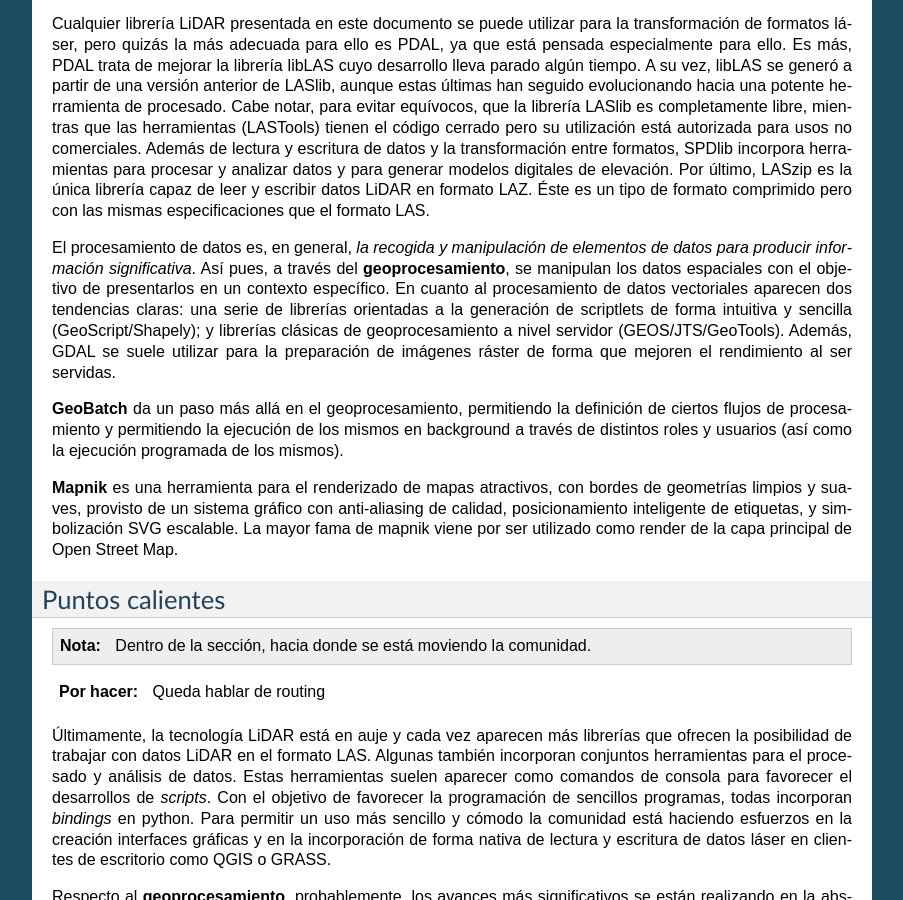
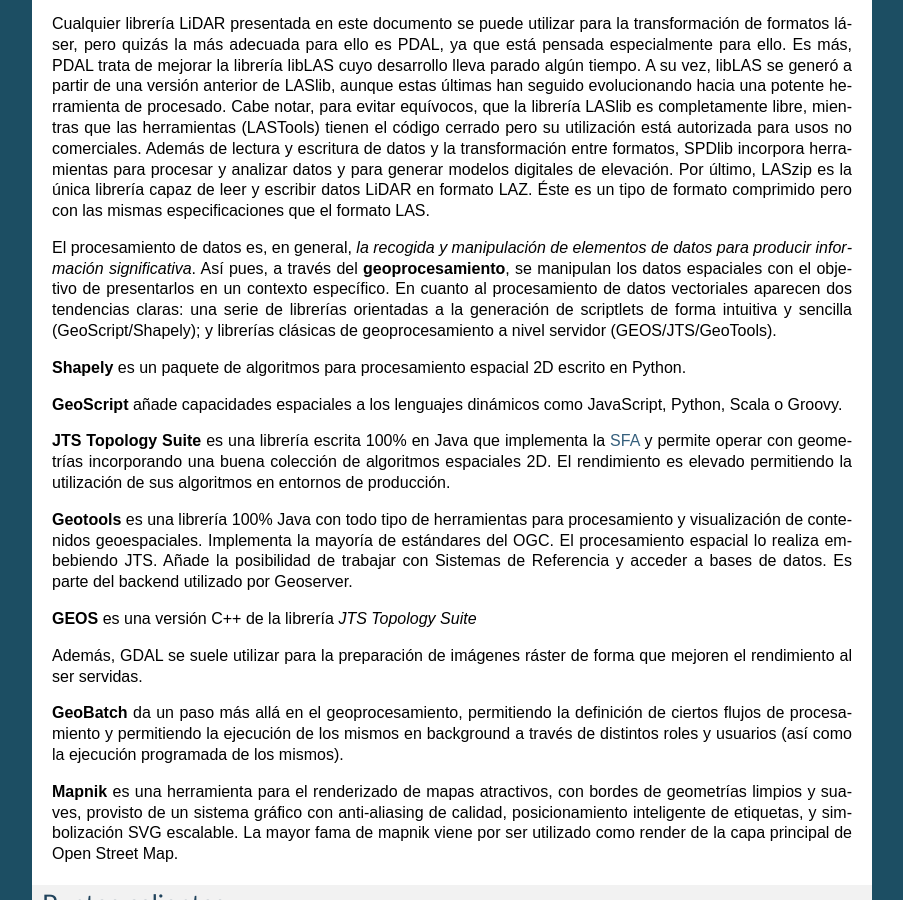
Before and after one commit to OSGeo-ES/panorama-siglibre8, a Sphinx documentation site: the page built from source/librerias/index.rst, in a window 1280 px wide and 900 px high, scrolled down 1363 px. Shown: the whole window, without its empty margins (198-1101 px from the left). Built offline with Sphinx 7.4.7, drawn with Linux system fonts in a browser that asks for light colours.

Commit message:
Add some content to Librerias.index.rst

```diff
--- a/source/librerias/index.rst
+++ b/source/librerias/index.rst
@@ -41,7 +41,19 @@
 
 Cualquier librería LiDAR presentada en este documento se puede utilizar para la transformación de formatos láser, pero quizás la más adecuada para ello es PDAL, ya que está pensada especialmente para ello. Es más, PDAL trata de mejorar la librería libLAS cuyo desarrollo lleva parado algún tiempo. A su vez, libLAS se generó a partir de una versión anterior de LASlib, aunque estas últimas han seguido evolucionando hacia una potente herramienta de procesado. Cabe notar, para evitar equívocos, que la librería LASlib es completamente libre, mientras que las herramientas (LASTools) tienen el código cerrado pero su utilización está autorizada para usos no comerciales. Además de lectura y escritura de datos y la transformación entre formatos, SPDlib incorpora herramientas para procesar y analizar datos y para generar modelos digitales de elevación. Por último, LASzip es la única librería capaz de leer y escribir datos LiDAR en formato LAZ. Éste es un tipo de formato comprimido pero con las mismas especificaciones que el formato LAS.
 
-El procesamiento de datos es, en general, *la recogida y manipulación de elementos de datos para producir información significativa*. Así pues, a través del **geoprocesamiento**, se manipulan los datos espaciales con el objetivo de presentarlos en un contexto específico. En cuanto al procesamiento de datos vectoriales aparecen dos tendencias claras: una serie de librerías orientadas a la generación de scriptlets de forma intuitiva y sencilla (GeoScript/Shapely); y librerías clásicas de geoprocesamiento a nivel servidor (GEOS/JTS/GeoTools). Además, GDAL se suele utilizar para la preparación de imágenes ráster de forma que mejoren el rendimiento al ser servidas.
+El procesamiento de datos es, en general, *la recogida y manipulación de elementos de datos para producir información significativa*. Así pues, a través del **geoprocesamiento**, se manipulan los datos espaciales con el objetivo de presentarlos en un contexto específico. En cuanto al procesamiento de datos vectoriales aparecen dos tendencias claras: una serie de librerías orientadas a la generación de scriptlets de forma intuitiva y sencilla (GeoScript/Shapely); y librerías clásicas de geoprocesamiento a nivel servidor (GEOS/JTS/GeoTools).
+
+**Shapely** es un paquete de algoritmos para procesamiento espacial 2D escrito en Python.
+
+**GeoScript** añade capacidades espaciales a los lenguajes dinámicos como JavaScript, Python, Scala o Groovy.
+
+**JTS Topology Suite** es una librería escrita 100% en Java que implementa la `SFA`_ y permite operar con geometrías incorporando una buena colección de algoritmos espaciales 2D. El rendimiento es elevado permitiendo la utilización de sus algoritmos en entornos de producción.
+
+**Geotools** es una librería 100% Java con todo tipo de herramientas para procesamiento y visualización de contenidos geoespaciales. Implementa la mayoría de estándares del OGC. El procesamiento espacial lo realiza embebiendo JTS. Añade la posibilidad de trabajar con Sistemas de Referencia y acceder a bases de datos. Es parte del backend utilizado por Geoserver.
+
+**GEOS** es una versión C++ de la librería *JTS Topology Suite*
+
+Además, GDAL se suele utilizar para la preparación de imágenes ráster de forma que mejoren el rendimiento al ser servidas.
 
 **GeoBatch** da un paso más allá en el geoprocesamiento, permitiendo la definición de ciertos flujos de procesamiento y permitiendo la ejecución de los mismos en background a través de distintos roles y usuarios (así como la ejecución programada de los mismos).
 
--- a/source/movilidad/index.rst
+++ b/source/movilidad/index.rst
@@ -37,7 +37,7 @@
 
 OpenLayers_ y LeafLet_:
 
-En ambos casos se trata de librerías Javascript cuyo objetivo es la visualización de información cartográfica en entornos de Web-mapping. Los dispositivos móviles disponen de navegadores que interpretan el Javascript, por lo que, en general, es posible utilizar las librerías Javascript para visualizaciones desde dispositivos móviles, sean estos Android, iOS u otros. Las páginas web basadas en OpenLayers o Leaflet permiten su visualización en dispositivos móviles a través del navegador. En el caso de OpenLayers versión 2 hay que tener algunas precauciones al programar las páginas. La futura versión 3 de OpenLayers superará estas limitaciones. El funcionamiento de estas librerías se ha tratado ampliamente
+En ambos casos se trata de librerías Javascript cuyo objetivo es la visualización de información cartográfica en entornos de Web-mapping. Los dispositivos móviles disponen de navegadores que interpretan el Javascript, por lo que, en general, es posible utilizar las librerías Javascript para visualizaciones desde dispositivos móviles, sean estos Android, iOS u otros. Las páginas web basadas en OpenLayers o Leaflet permiten su visualización en dispositivos móviles a través del navegador. En el caso de OpenLayers versión 2 hay que tener algunas precauciones al programar las páginas. La futura versión 3 de OpenLayers superará estas limitaciones. El funcionamiento de estas librerías se ha tratado en la sección correspondiente a Librerías.
 
 OSMDroid_:
 
```
Also changed, not shown: other parts of source/movilidad/index.rst (+2 -2 lines).
